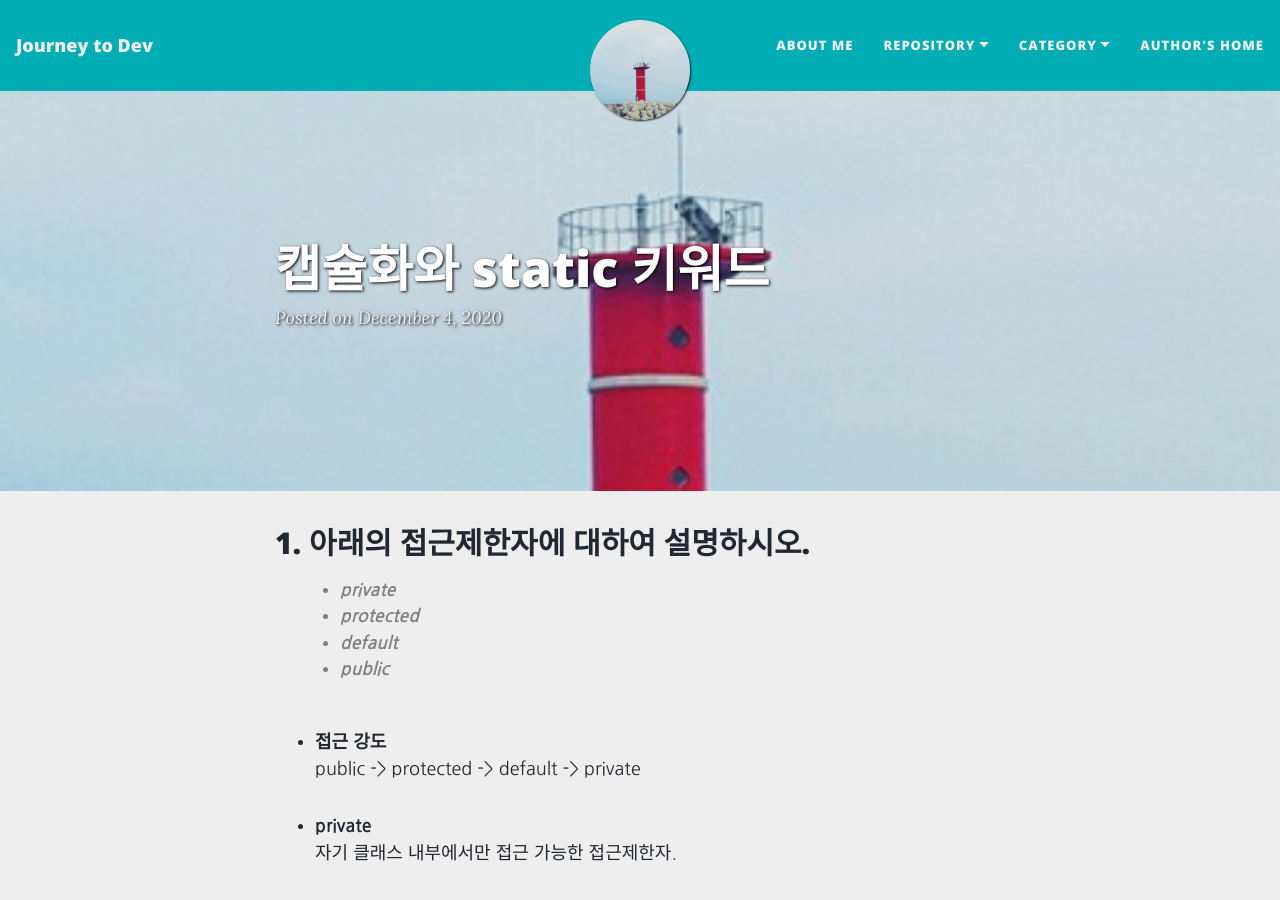
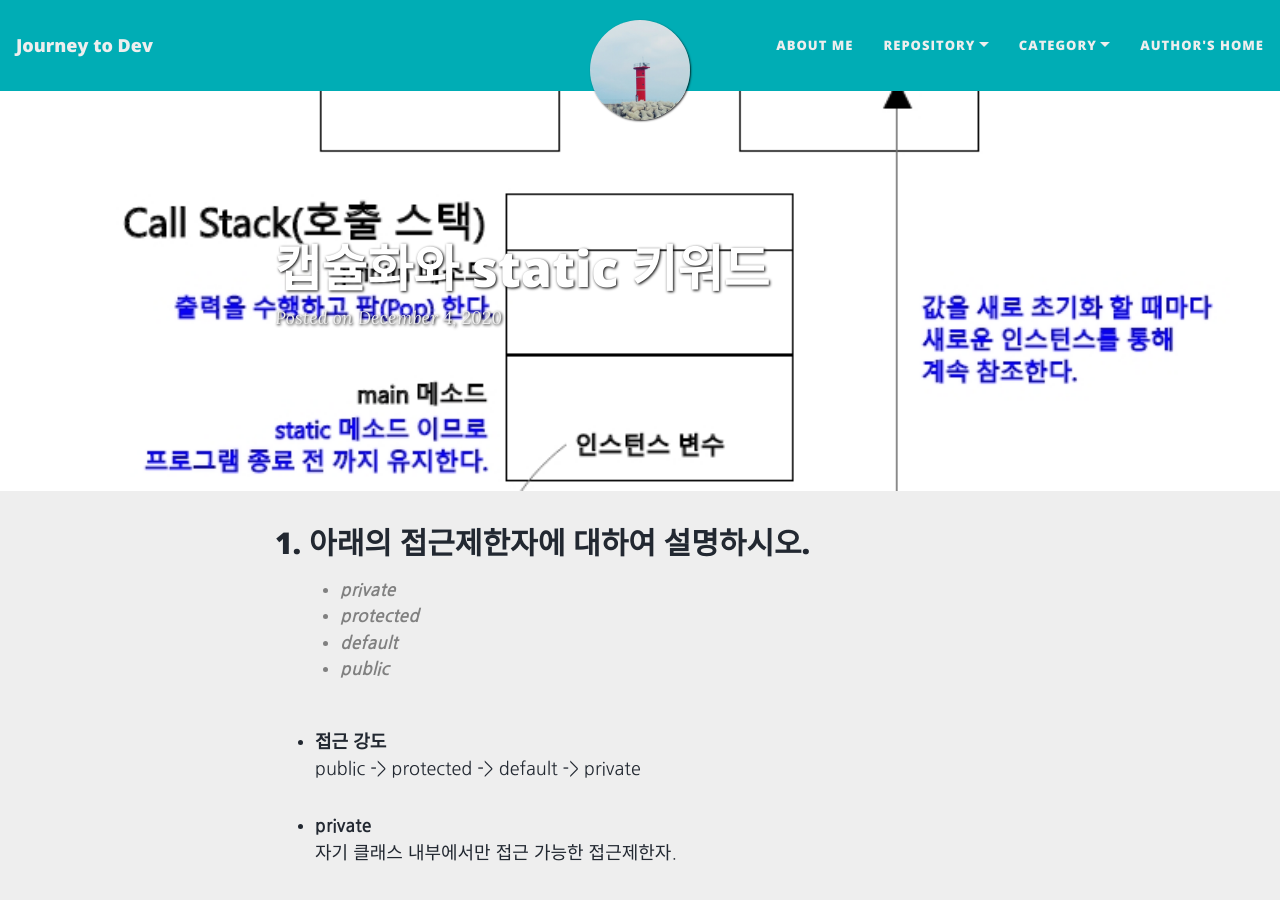
Before and after one commit to roqhdehd502/roqhdehd502.github.io, a Jekyll site: the page built from _posts/WebDev/2020-12-04-116.md, in a window 1280 px wide and 900 px high. Built offline with Jekyll 4.4.1, drawn with Linux system fonts in a browser that asks for light colours; nearby versions of some CDN libraries.

Commit message:
Update 2020-12-04-116.md

```diff
--- a/_posts/WebDev/2020-12-04-116.md
+++ b/_posts/WebDev/2020-12-04-116.md
@@ -3,7 +3,7 @@ layout: post
 title: "캡슐화와 static 키워드"
 date: 2020-12-04 08:26:28 -0400
 categories: [WebDev]
-cover-img: /assets/img/avatar-icon.png #건들지말것
+cover-img: /assets/img/20-12-04_116_6번.jpg #건들지말것
 thumbnail-img: /assets/img/20-12-04_116_6번.jpg #내용에 사진이 없으면 생략
 share-img: /assets/img/avatar-icon.png #건들지말것
 tags: [캡슐화, static, 정적]
```
